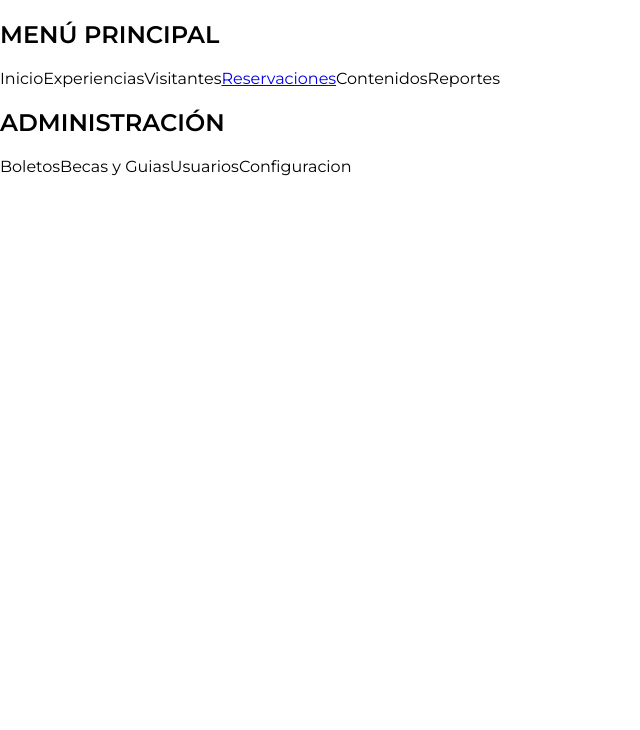
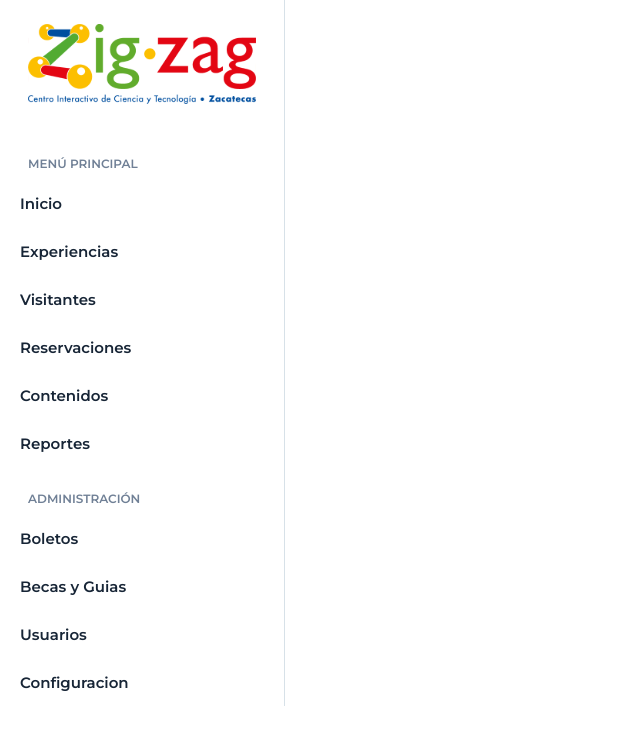
Before and after one commit to doublerre/sizz-app, a React (Vite) app: page /app in a window 1280 px wide. Shown: the top 730 px of the page, without its empty margins (0-640 px from the left). Built offline with nearby package versions, Linux system fonts and the light colour scheme.

Commit message:
Menú Lateral

```diff
--- /dev/null
+++ b/src/layouts/AppLayout.css
@@ -0,0 +1,61 @@
+.layout {
+    display: flex;
+}
+
+.sidebar {
+    width: 260px;
+    background-color: var(--bg-surface);
+    border-right: 1px var(--border-default) solid;
+    padding: 0 12px;
+}
+
+.content {
+    flex: 1;
+}
+
+.sidebar-item {
+    height: 48px;
+    padding: 0 8px;
+    font-size: 15px;
+    font-weight: 700;
+    color: var(--text-primary);
+    text-decoration: none;
+    display: flex;
+    align-items: center;
+}
+
+.sidebar-group {
+    font-size: 12px;
+    font-weight: 700;
+    color: var(--text-muted);
+    text-transform: uppercase;
+    padding: 0 16px;
+    margin: 24px 0 8px;
+}
+
+.sidebar-item-disable {
+    color: var(--text-muted);
+    cursor: not-allowed;
+}
+
+.sidebar-item.active {
+    background-color: var(--bg-item-active);
+    color: var(--text-item-active);
+    border-radius: 8px;
+}
+
+.sidebar-item:hover {
+    background-color: var(--bg-canvas);
+}
+
+.sidebar-item-disabled:hover {
+    background-color: transparent;
+}
+
+.sidebar-header {
+    padding: 24px 16px;
+}
+
+.sidebar-header img {
+    width: 100%;
+}
--- a/src/layouts/AppLayout.tsx
+++ b/src/layouts/AppLayout.tsx
@@ -1,4 +1,7 @@
 import { Outlet, NavLink } from "react-router-dom";
+import "./AppLayout.css";
+import logo from "../assets/logo_zigzag_main.svg"
+
 const mainMenu = [
     { label: "Inicio", to: "", available: false },
     { label: "Experiencias", to: "", available: false },
@@ -20,6 +23,9 @@ function AppLayout() {
     return (
         <div className="layout">
             <nav className="sidebar">
+                <div className="sidebar-header">
+                    <img src={logo} alt="" />
+                </div>
                 <h2 className="sidebar-group">MENÚ PRINCIPAL</h2>
                 {mainMenu.map((item) =>
                     item.available ? <NavLink className="sidebar-item" key={item.label} to={item.to}>
```
Also changed, not shown: src/assets/logo_zigzag_main.svg (added).
